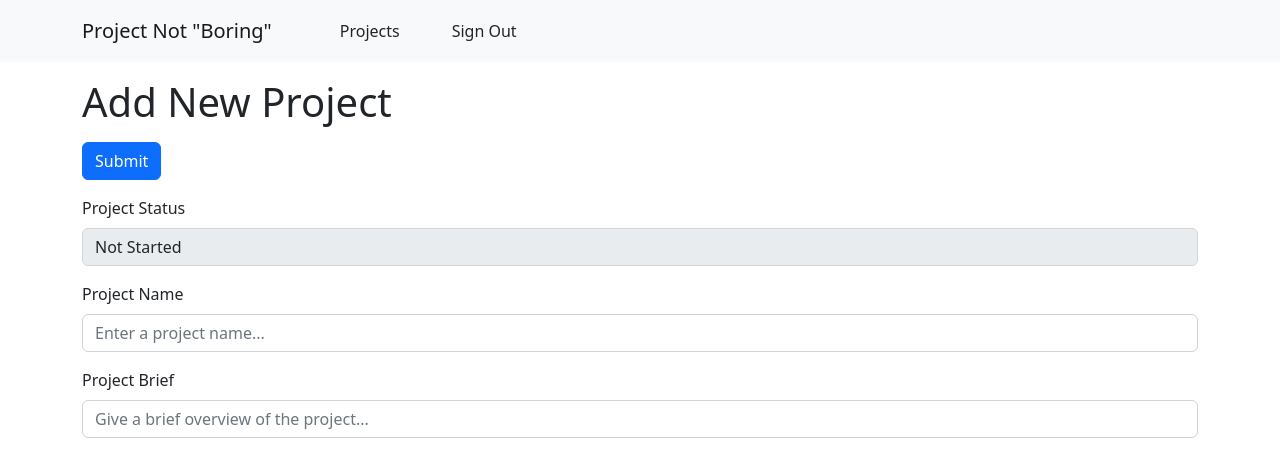
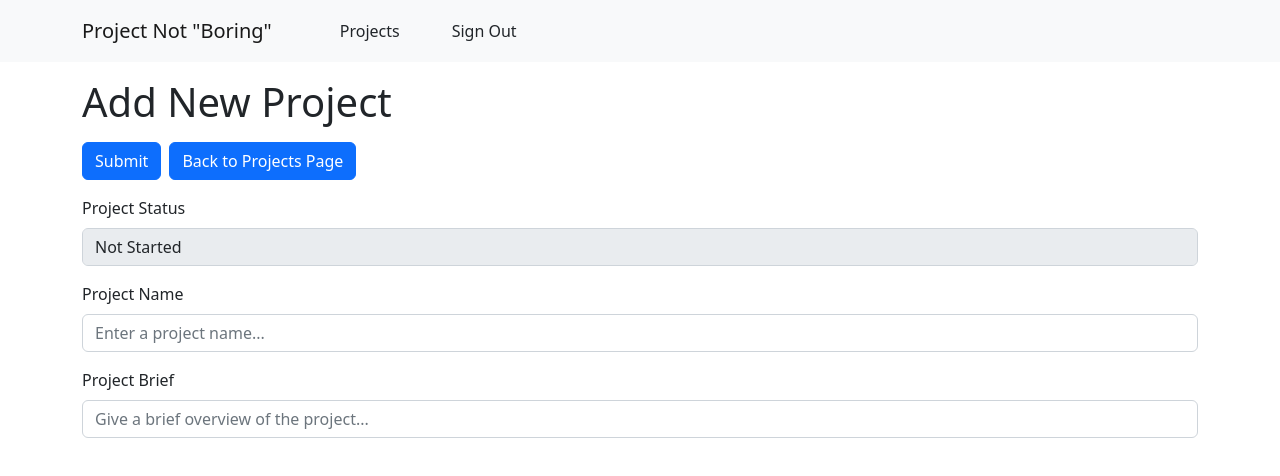
Before and after one commit to strawberrycat18/myprojectboard, a React (Create React App) app: page /addproject in a window 1280 px wide. Shown: the top 476 px of the page. Built offline with nearby package versions, Linux system fonts and the light colour scheme; no server answers; sample sign-in values are in the browser's storage.

Commit message:
add missing button

```diff
--- a/src/views/ProjectAddPage.js
+++ b/src/views/ProjectAddPage.js
@@ -1,9 +1,9 @@
 
 import React, { useEffect, useState } from "react";
-import { Button, Container, Form, Navbar } from "react-bootstrap";
+import { Button, Container, Form, Navbar , Stack } from "react-bootstrap";
 import { addDoc, collection, Timestamp } from "firebase/firestore";
 import { useAuthState } from "react-firebase-hooks/auth";
-import { useNavigate } from "react-router-dom";
+import { Link, useNavigate, useParams } from "react-router-dom";
 import { auth, db } from "../firebase";
 // import { getDownloadURL, ref, uploadBytes } from "firebase/storage";
 import NaviBar from "../NavBar";
@@ -12,7 +12,8 @@ export default function AddProjectDetails() {
   const [user, loading] = useAuthState(auth);
   const [projectName, setProjectName] = useState("");
   const [projectBrief, setProjectBrief] = useState("");
-
+  const params = useParams();
+  const id = params.id;
   const navigate = useNavigate();
 
   async function addNewProject() {
@@ -42,9 +43,16 @@ export default function AddProjectDetails() {
       <Container>
         <h1 style={{ marginBlock: "1rem" }}>Add New Project</h1>
         <Form>
-        <Button variant="primary" onClick={async (e) => addNewProject()}>
-            Submit
-          </Button>
+        <Stack direction="horizontal" gap = {2}>
+          <Button variant="primary" onClick={async (e) => addNewProject()}>
+              Submit
+            </Button>
+            <Link to={`/`}>
+                      <Button variant="primary">
+                          Back to Projects Page
+                      </Button>
+            </Link>
+          </Stack>
           <Form.Group className="my-3" controlId="projectStatus">
             <Form.Label>Project Status</Form.Label>
             <Form.Control
```
